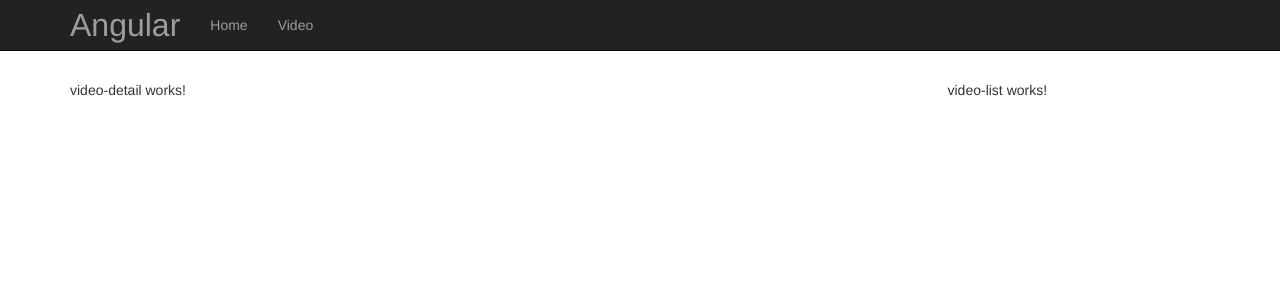
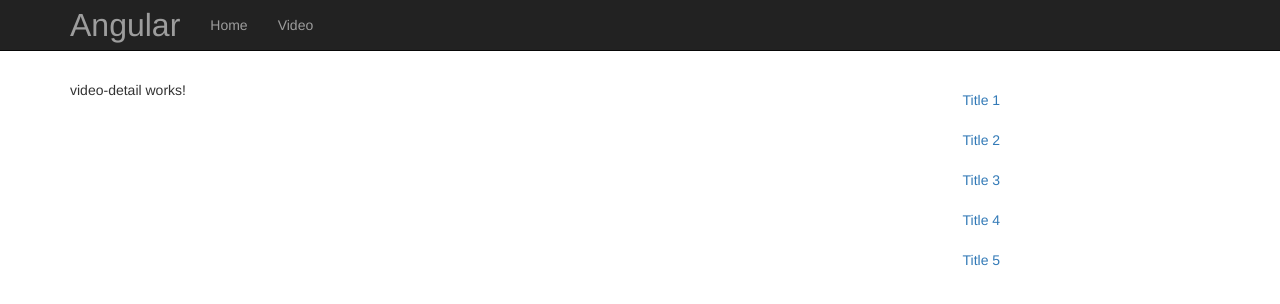
Before and after one commit to nimeshabuddhika/VideoApp-Angular, an Angular app in the folder Client/VideoApp/: page /videos in a window 1280 px wide. Shown: the top 304 px of the page. Built offline with nearby package versions, Linux system fonts and the light colour scheme.

Commit message:
video list displayed

```diff
--- /dev/null
+++ b/Client/VideoApp/src/app/model/video.ts
@@ -0,0 +1,6 @@
+export class Video {
+    _id: string;
+    title: string;
+    url: string;
+    desc: string;
+}
--- a/Client/VideoApp/src/app/video-center/video-center.component.html
+++ b/Client/VideoApp/src/app/video-center/video-center.component.html
@@ -6,7 +6,7 @@
             </app-video-detail>
         </div>
         <div class="col-md-3">
-            <app-video-list>
+            <app-video-list [videos]="videos">
 
             </app-video-list>
         </div>
--- a/Client/VideoApp/src/app/video-center/video-center.component.ts
+++ b/Client/VideoApp/src/app/video-center/video-center.component.ts
@@ -1,15 +1,50 @@
-import { Component, OnInit } from '@angular/core';
+import {Component, OnInit} from '@angular/core';
+import {Video} from '../model/video';
 
 @Component({
-  selector: 'app-video-center',
-  templateUrl: './video-center.component.html',
-  styleUrls: ['./video-center.component.css']
+    selector: 'app-video-center',
+    templateUrl: './video-center.component.html',
+    styleUrls: ['./video-center.component.css']
 })
 export class VideoCenterComponent implements OnInit {
 
-  constructor() { }
+    videos: Video[] = [
+        {
+            _id: '1',
+            title: 'Title 1',
+            desc: 'Desc 1',
+            url: 'url 1'
+        },
+        {
+            _id: '2',
+            title: 'Title 2',
+            desc: 'Desc 2',
+            url: 'url 2'
+        },
+        {
+            _id: '3',
+            title: 'Title 3',
+            desc: 'Desc 3',
+            url: 'url 3'
+        },
+        {
+            _id: '4',
+            title: 'Title 4',
+            desc: 'Desc 4',
+            url: 'url 4'
+        },
+        {
+            _id: '5',
+            title: 'Title 5',
+            desc: 'Desc 5',
+            url: 'url 5'
+        }
+    ];
 
-  ngOnInit() {
-  }
+    constructor() {
+    }
+
+    ngOnInit() {
+    }
 
 }
--- a/Client/VideoApp/src/app/video-list/video-list.component.html
+++ b/Client/VideoApp/src/app/video-list/video-list.component.html
@@ -1,3 +1,3 @@
-<p>
-  video-list works!
-</p>
+<ul class="nav nav-pills nav-stacked" *ngFor="let video of videos">
+  <li><a>{{video.title}}</a></li>
+</ul>
--- a/Client/VideoApp/src/app/video-list/video-list.component.ts
+++ b/Client/VideoApp/src/app/video-list/video-list.component.ts
@@ -1,15 +1,17 @@
-import { Component, OnInit } from '@angular/core';
+import {Component, OnInit} from '@angular/core';
 
 @Component({
-  selector: 'app-video-list',
-  templateUrl: './video-list.component.html',
-  styleUrls: ['./video-list.component.css']
+    selector: 'app-video-list',
+    templateUrl: './video-list.component.html',
+    styleUrls: ['./video-list.component.css'],
+    inputs: ['videos']
 })
 export class VideoListComponent implements OnInit {
 
-  constructor() { }
+    constructor() {
+    }
 
-  ngOnInit() {
-  }
+    ngOnInit() {
+    }
 
 }
```
